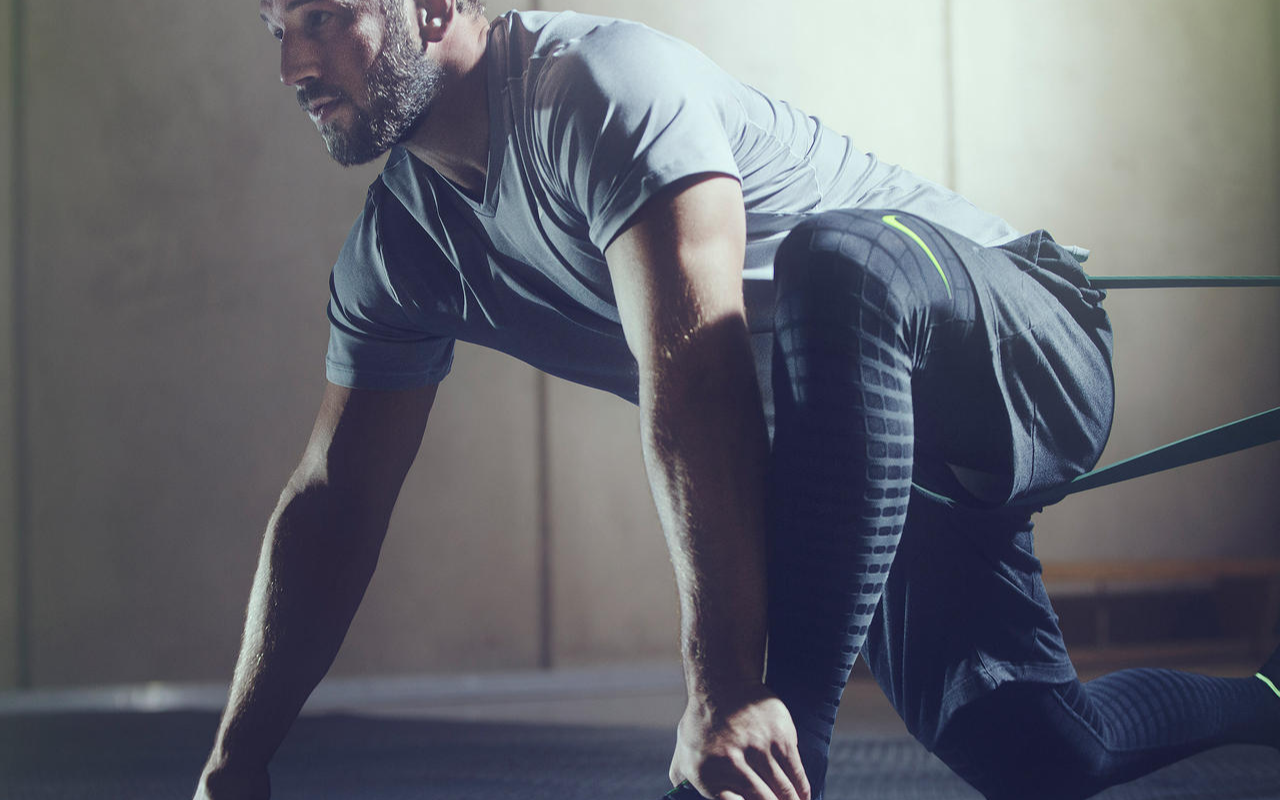
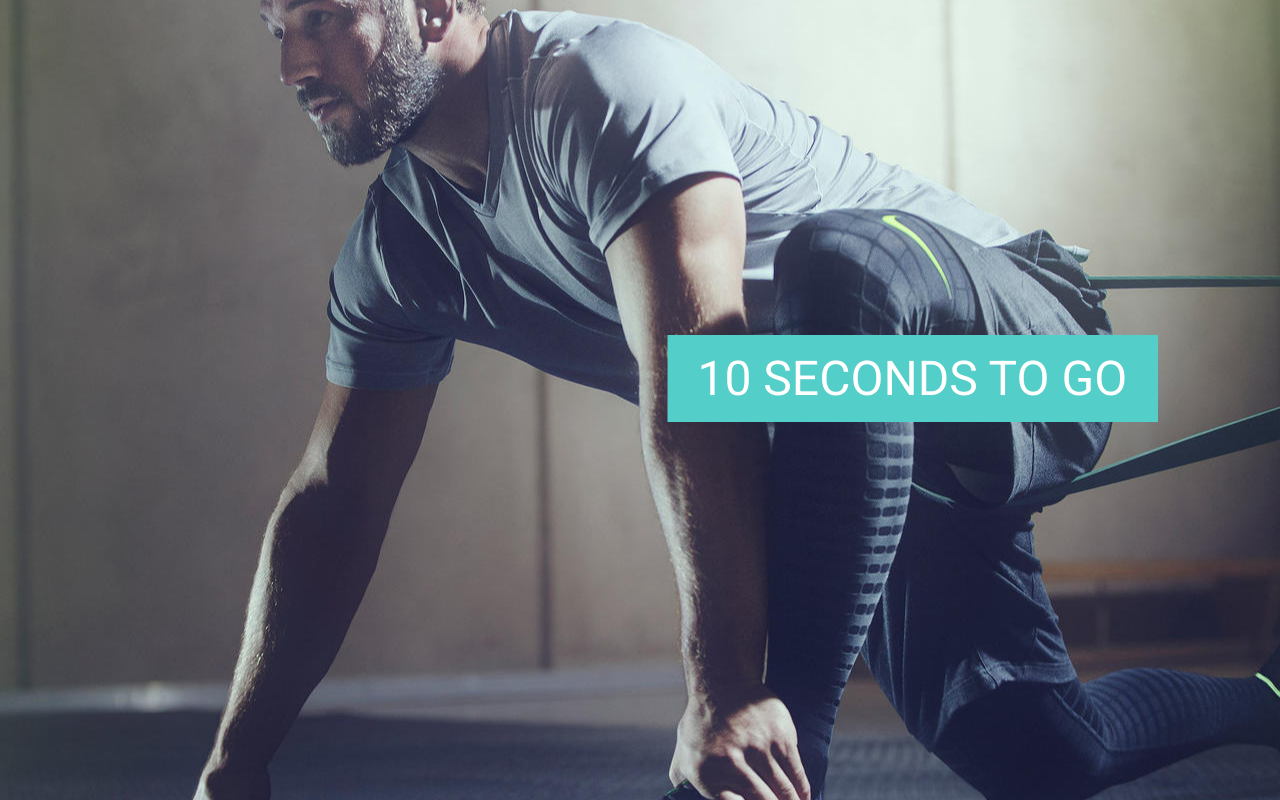
Before and after one commit to joshuaalpuerto/fiit-animations, a plain HTML site: page fiit-animation-scale/index.html in a window 1280 px wide. Drawn offline with nearby package versions, Linux system fonts and the light colour scheme.

Commit message:
Updated styles and animation

```diff
--- a/fiit-animation-scale/index.html
+++ b/fiit-animation-scale/index.html
@@ -19,7 +19,7 @@
     <div class="slider-container">
       <div class="slider-content">
 
-        <div class="slider-single animate-1">
+        <div class="slider-single">
           <div class=''>
              <p class='boxes box1'>You're in the zone </p>
           </div>
@@ -28,7 +28,7 @@
           </div>
         </div>
 
-        <div class="slider-single animate-2">
+        <div class="slider-single">
           <div class=''>
               <p class='boxes box2'>new pb</p>
           </div>
@@ -37,7 +37,7 @@
           </div>
         </div>
 
-          <div class="slider-single animate-3">
+          <div class="slider-single">
             <div class=''>
                 <p class='boxes box3'>10 seconds to go </p>
             </div>
--- a/fiit-animation-scale/index.js
+++ b/fiit-animation-scale/index.js
@@ -1,3 +1,26 @@
 $(document).ready(() => {
+  var slide = $('.slider-content .slider-single');
+  var slideTotal = slide.length - 1;
+  var slideCurrent = -1;
 
+  function slideInitial() {
+    slideRight();
+
+    setInterval(function() {
+      slideRight();
+    }, 2000);
+  }
+
+  function slideRight() {
+    if (slideCurrent < slideTotal) {
+      slideCurrent++;
+    } else {
+      slideCurrent = 0;
+    }
+
+    slide.removeClass('animate-1')
+    slide.eq(slideCurrent).addClass('animate-1')
+  }
+
+  slideInitial()
 })
--- a/fiit-animation-slider/styles.css
+++ b/fiit-animation-slider/styles.css
@@ -31,7 +31,7 @@ body {
   top: 0;
   width: 100%;
   height: 100%;
-  transition: z-index 0ms 100ms;
+  transition: z-index 0ms 200ms;
 }
 
 .slider-single > .slider-single-image {
@@ -40,7 +40,7 @@ body {
   top: 0;
   width: 100%;
   height: 100%;
-  transition: 200ms cubic-bezier(.17, .67, .55, 1.43);
+  transition: 700ms cubic-bezier(.17, .67, .83, .67);
   transform: scale(0);
   opacity: 0;
 }
```
